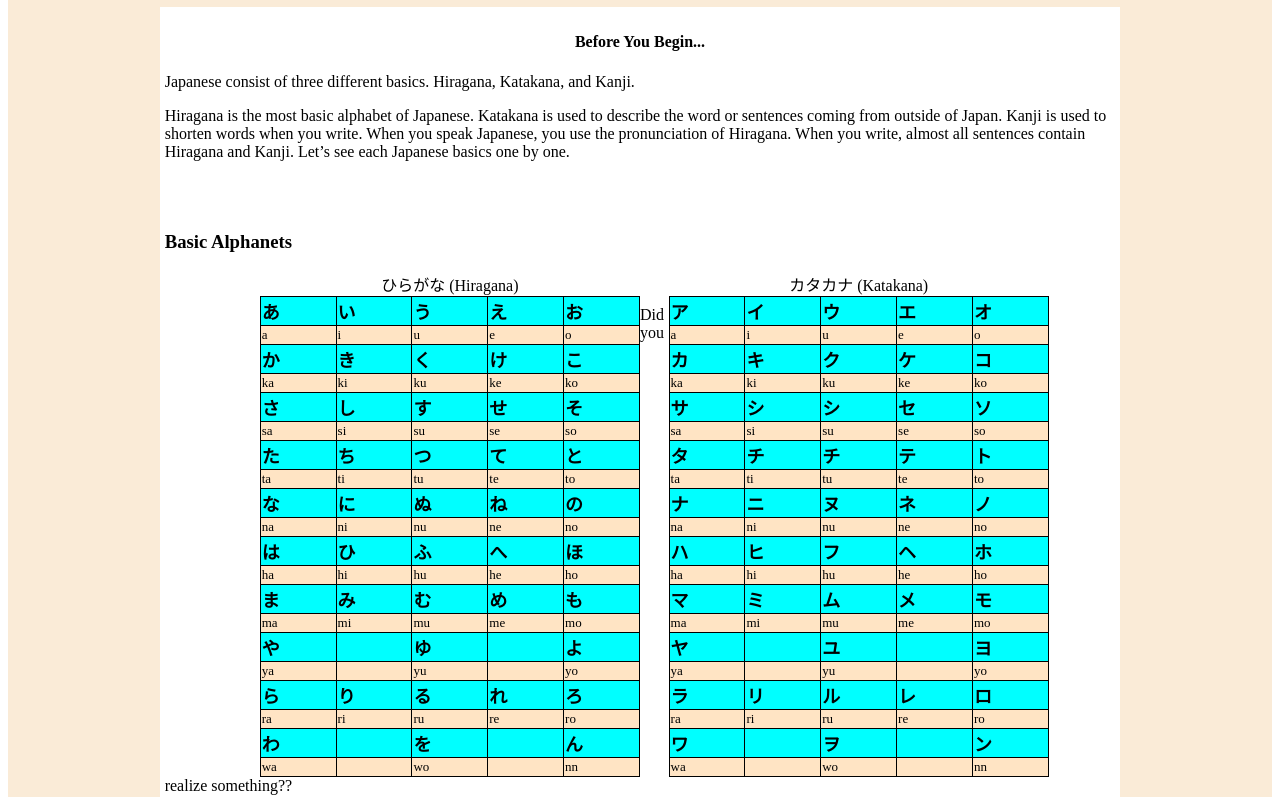
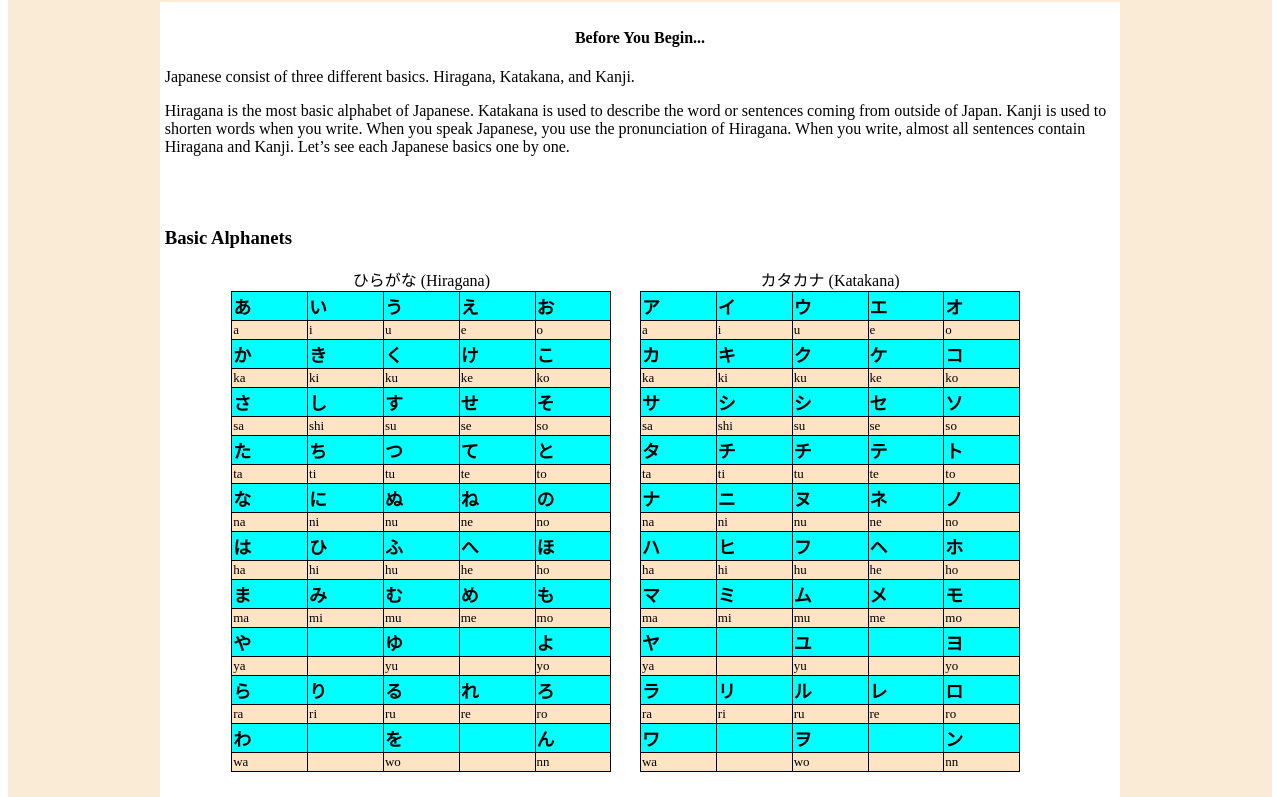
Before and after one commit to moguchi1/TermProject, a plain HTML site: page basicjap.html in a window 1280 px wide. Shown: the part 162-959 px from the top of the page. Drawn offline with Linux system fonts and the light colour scheme.

Commit message:
finished class

```diff
--- a/basicjap.html
+++ b/basicjap.html
@@ -111,7 +111,7 @@
         </tr>
         <tr class="basics">
             <td>sa</td>
-            <td>si</td>
+            <td>shi</td>
             <td>su</td>
             <td>se</td>
             <td>so</td>
@@ -228,6 +228,7 @@
             <td>nn</td>
         </tr>
     </table>
+
     <table class="katakana">
         <caption>カタカナ (Katakana)</caption>
         <tr class="basics">
@@ -273,7 +274,7 @@
         </tr>
         <tr class="basics">
             <td>sa</td>
-            <td>si</td>
+            <td>shi</td>
             <td>su</td>
             <td>se</td>
             <td>so</td>
@@ -397,7 +398,12 @@
     <p class="new">Did you realize something??</p>
 <p>You may realize that most of letter contain vowel of a i u e o (あ い う え お) and combine it with a consonant (k s t n h m y r w) can produce the basic alphabet and its sound. </p>
 <p>For example, vowel a (あ) + consoant k creates ka (か).</p>
+<p>Yet, most fundamental and important Japanese is Hiragana, so let's keep practicing it!!</p>
 </div>
+
+<!-- practicing japanese game -->
+
+
 <div>
 <br>
 <h4>Practice Time!</h4>
--- a/styles/basicjap.css
+++ b/styles/basicjap.css
@@ -18,6 +18,7 @@
     color: brown;
     font-family: cursive;
     font-size: 30px;
+    margin-top: 2%;
 }
 
 nav.nav {
@@ -110,11 +111,13 @@ tr.basics:nth-child(even) {
 
 .hiragana {
     float: left;
-    margin-left: 10%;
+    margin-left: 7%;
+    margin-right: 3%;
+    margin-bottom: 5%;
 }
 
 .katakana {
-    float:right;
+    float:left;
     margin-right: 7%;}
 
 table.practice {
@@ -127,4 +130,5 @@ table.practice {
 
 .new {
     position: relative;
+    clear: left;
 }
```
Also changed, not shown: index.html (+3 -3 lines).
